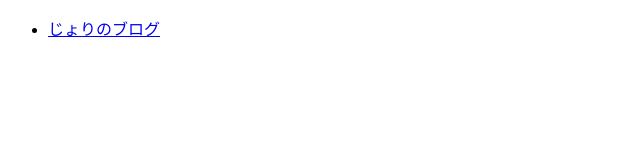
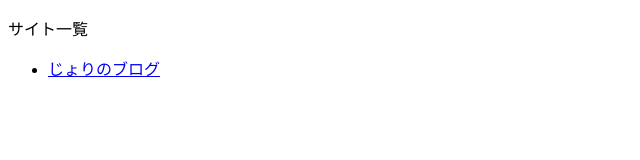
Before and after one commit to jollyo7/jollyo7.github.io, a plain HTML site: page index.html in a window 1280 px wide. Shown: the whole page, without its empty margins (0-640 px from the left). Drawn offline with Linux system fonts and the light colour scheme.

Commit message:
文章追加

```diff
--- a/index.html
+++ b/index.html
@@ -7,6 +7,7 @@
 
 	<body>
 		<main>
+			<p>サイト一覧</p>
 			<ul>
 				<li><a href="https://jollyo7.github.io/blog/">じょりのブログ</a></li>
 			</ul>
```
